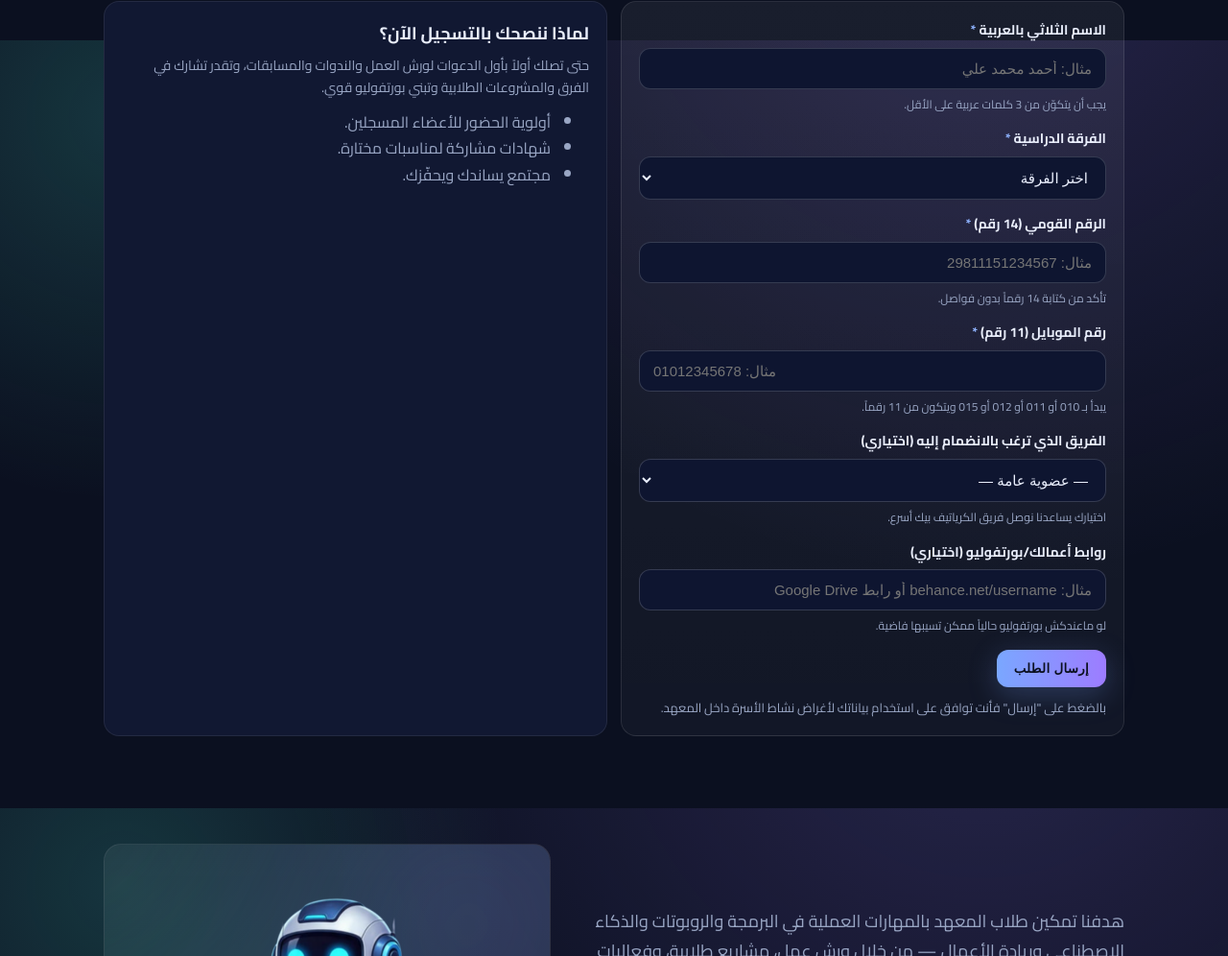
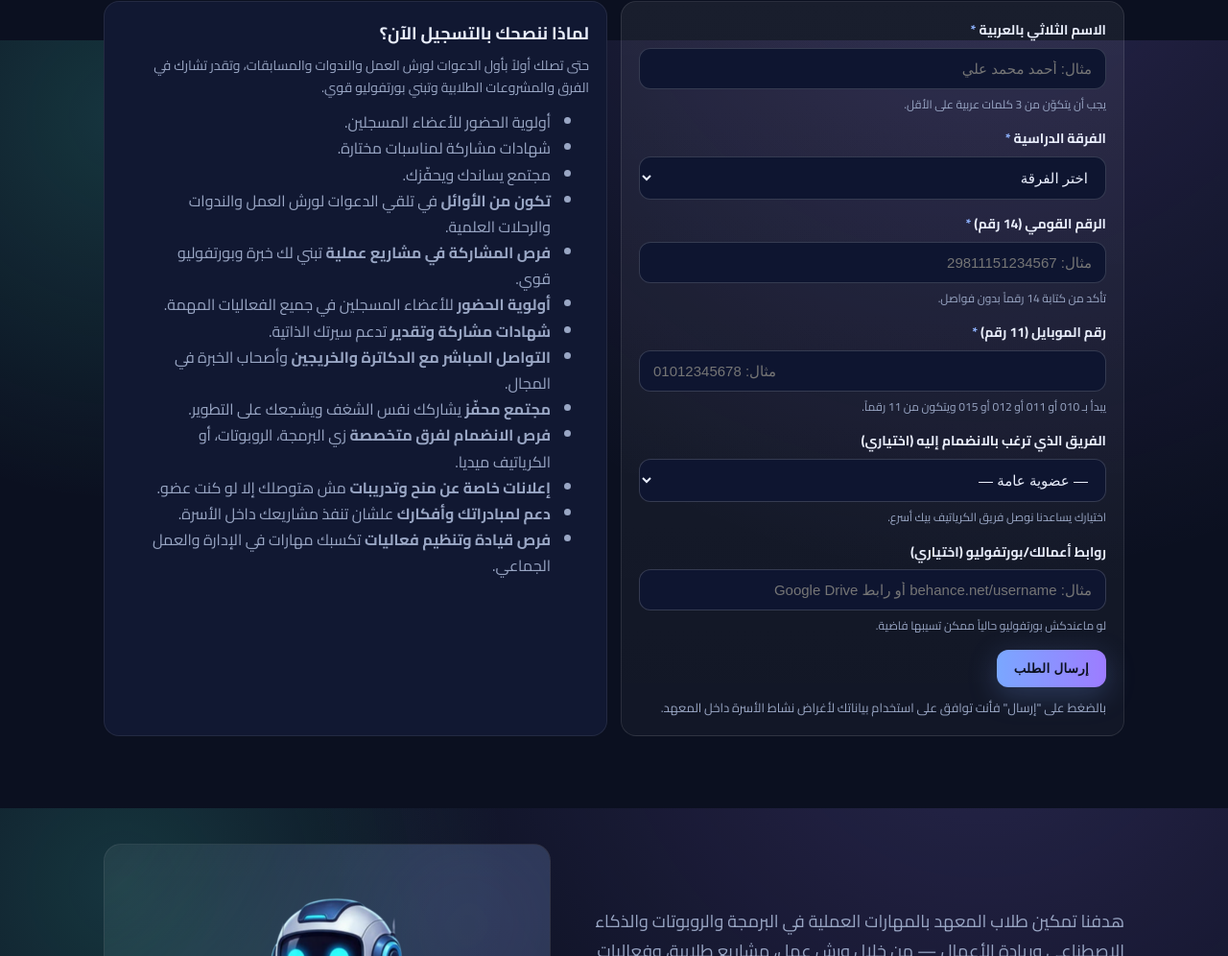
Before and after one commit to YehiaElrify1/Momenta_Form_Site, a plain HTML site: page index.html in a window 1280 px wide. Shown: the part 758-1754 px from the top of the page at 96% size. Drawn offline with nearby package versions, Linux system fonts and the light colour scheme.

Commit message:
Update index.html

```diff
--- a/index.html
+++ b/index.html
@@ -324,6 +324,16 @@
             <li>أولوية الحضور للأعضاء المسجلين.</li>
             <li>شهادات مشاركة لمناسبات مختارة.</li>
             <li>مجتمع يساندك ويحفّزك.</li>
+            <li><strong>تكون من الأوائل</strong> في تلقي الدعوات لورش العمل والندوات والرحلات العلمية.</li>
+            <li><strong>فرص المشاركة في مشاريع عملية</strong> تبني لك خبرة وبورتفوليو قوي.</li>
+            <li><strong>أولوية الحضور</strong> للأعضاء المسجلين في جميع الفعاليات المهمة.</li>
+            <li><strong>شهادات مشاركة وتقدير</strong> تدعم سيرتك الذاتية.</li>
+            <li><strong>التواصل المباشر مع الدكاترة والخريجين</strong> وأصحاب الخبرة في المجال.</li>
+            <li><strong>مجتمع محفّز</strong> يشاركك نفس الشغف ويشجعك على التطوير.</li>
+            <li><strong>فرص الانضمام لفرق متخصصة</strong> زي البرمجة، الروبوتات، أو الكرياتيف ميديا.</li>
+            <li><strong>إعلانات خاصة عن منح وتدريبات</strong> مش هتوصلك إلا لو كنت عضو.</li>
+            <li><strong>دعم لمبادراتك وأفكارك</strong> علشان تنفذ مشاريعك داخل الأسرة.</li>
+            <li><strong>فرص قيادة وتنظيم فعاليات</strong> تكسبك مهارات في الإدارة والعمل الجماعي.</li>
           </ul>
         </div>
       </div>
```
